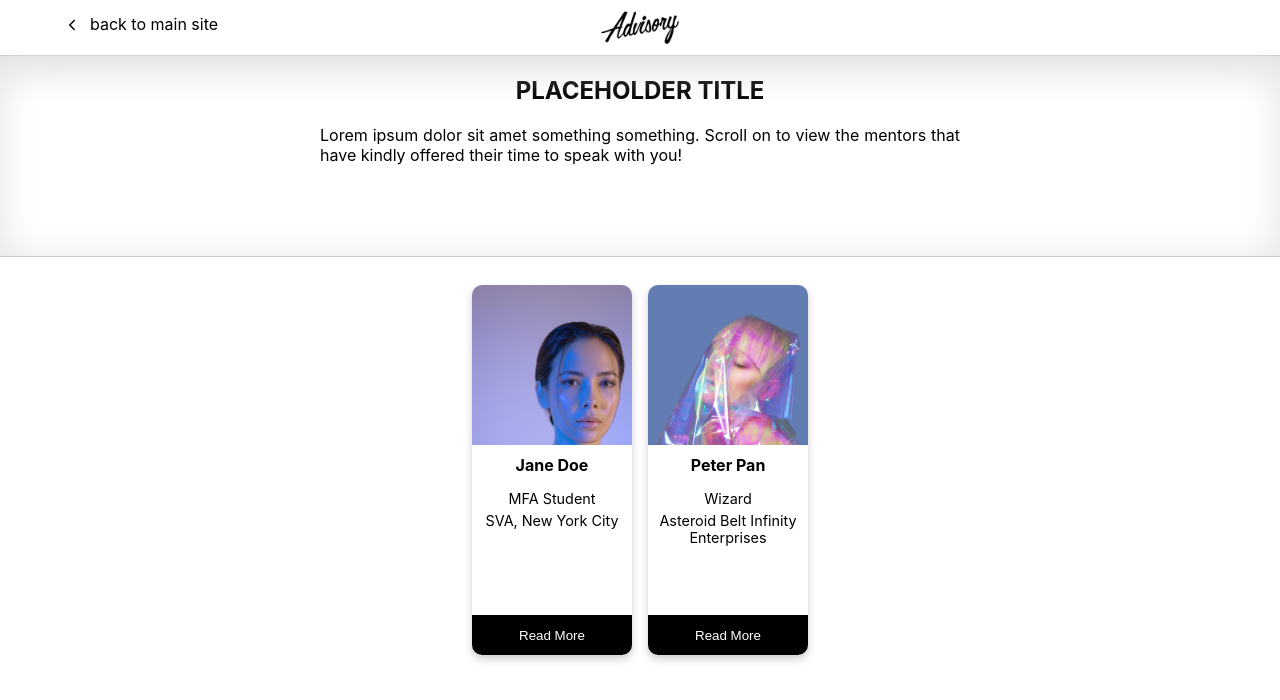
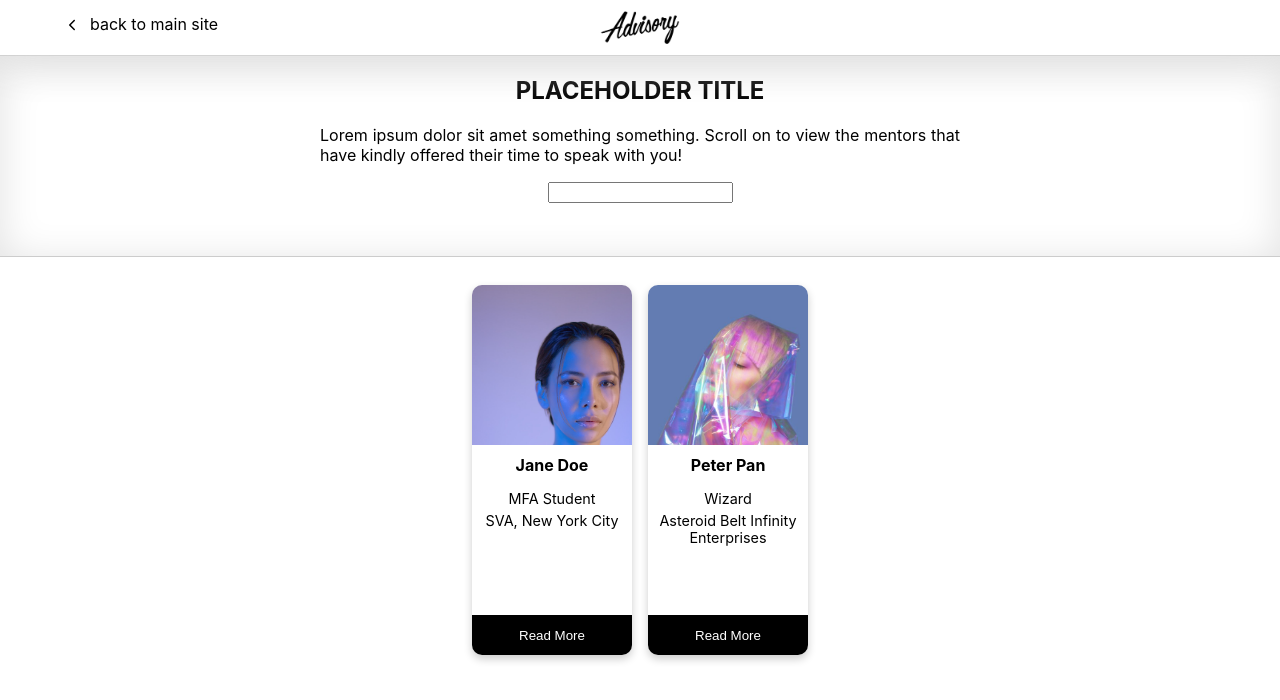
Before and after one commit to AdvisorySG/mentorship-page, a React (Create React App) app: page / in a window 1280 px wide. Shown: the top 700 px of the page. Built offline with nearby package versions, Linux system fonts and the light colour scheme; the HTML template or start-up script is replaced by a standard one.

Commit message:
Header: Add search bar
Also compartmentalise compartments a bit more...

```diff
--- a/src/App.js
+++ b/src/App.js
@@ -9,6 +9,10 @@ import { mentors } from "./mentorsData";
 function App() {
   const [modalVisible, setModalVisible] = useState(false);
   const [activeMentorId, setActiveMentorId] = useState(null);
+
+  const searchHandler = (input) => {
+    console.log(input);
+  };
 
   const readMoreHandler = (mentorId) => {
     setModalVisible(true);
@@ -22,7 +26,7 @@ function App() {
 
   return (
     <div className="page-layout">
-      <Header />
+      <Header onSearch={searchHandler} />
 
       {modalVisible && (
         <ProfileModal
--- a/src/components/header.jsx
+++ b/src/components/header.jsx
@@ -1,11 +1,10 @@
 import React from "react";
 import "./header.css";
+
 import logo from "../assets/advisory-logo.png";
 import { IoIosArrowBack } from "react-icons/io";
 
-const Header = () => {
-  return (
-    <div>
+const NavBar = () => (
   <div className="nav-bar">
     <a className="back-to-main-site" href="https://advisory.sg">
       <IoIosArrowBack className="arrow-icon" />
@@ -13,17 +12,28 @@ const Header = () => {
     </a>
     <img className="logo" src={logo} alt="Logo" />
   </div>
+);
+
+const SearchBar = ({ onSearch }) => (
+  <div className="search-bar">
+    <input type="text" onChange={(e) => onSearch(e.target.value)} />
+  </div>
+);
+
+const Header = ({ onSearch }) => (
+  <div>
+    <NavBar />
     <div className="bottom-layer">
       <h2>PLACEHOLDER TITLE</h2>
       <div className="mentorship-intro">
         <p>
-            Lorem ipsum dolor sit amet something something. Scroll on to view
-            the mentors that have kindly offered their time to speak with you!
+          Lorem ipsum dolor sit amet something something. Scroll on to view the
+          mentors that have kindly offered their time to speak with you!
         </p>
       </div>
+      <SearchBar onSearch={onSearch} />
     </div>
   </div>
 );
-};
 
 export default Header;
--- a/src/components/profile-card.jsx
+++ b/src/components/profile-card.jsx
@@ -1,8 +1,15 @@
 import React from "react";
 import "./profile-card.css";
 
-const ProfileCard = ({ mentor, onReadMore }) => {
-  return (
+const ReadMore = ({ onReadMore }) => (
+  <div>
+    <button className="button" onClick={onReadMore}>
+      Read More
+    </button>
+  </div>
+);
+
+const ProfileCard = ({ mentor, onReadMore }) => (
   <div className="profile-card">
     <div className="image-region">
       <img className="image" src={mentor.imageUrl} alt={mentor.name} />
@@ -12,13 +19,8 @@ const ProfileCard = ({ mentor, onReadMore }) => {
       <div className="desc-text">{mentor.role}</div>
       <div className="desc-text">{mentor.organization}</div>
     </div>
-      <div>
-        <button className="button" onClick={onReadMore}>
-          Read More
-        </button>
-      </div>
+    <ReadMore onReadMore={onReadMore} />
   </div>
 );
-};
 
 export default ProfileCard;
--- a/src/components/profile-modal.jsx
+++ b/src/components/profile-modal.jsx
@@ -2,16 +2,20 @@ import React from "react";
 import "./profile-modal.css";
 import { MdClose } from "react-icons/md";
 
+const CloseButton = ({ onClose }) => (
+  <button
+    style={{ cursor: "pointer" }}
+    className="close-cross"
+    onClick={onClose}
+  >
+    <MdClose />
+  </button>
+);
+
 const ProfileModal = ({ mentor, onClose }) => {
   return (
     <div className="profile-modal">
-      <button
-        style={{ cursor: "pointer" }}
-        className="close-cross"
-        onClick={onClose}
-      >
-        <MdClose />
-      </button>
+      <CloseButton onClose={onClose} />
       <div className="content">
         <div className="left-half">
           <img className="image" src={mentor.imageUrl} alt={mentor.name} />
```
Lines whose indentation alone changed are shown as unchanged.
